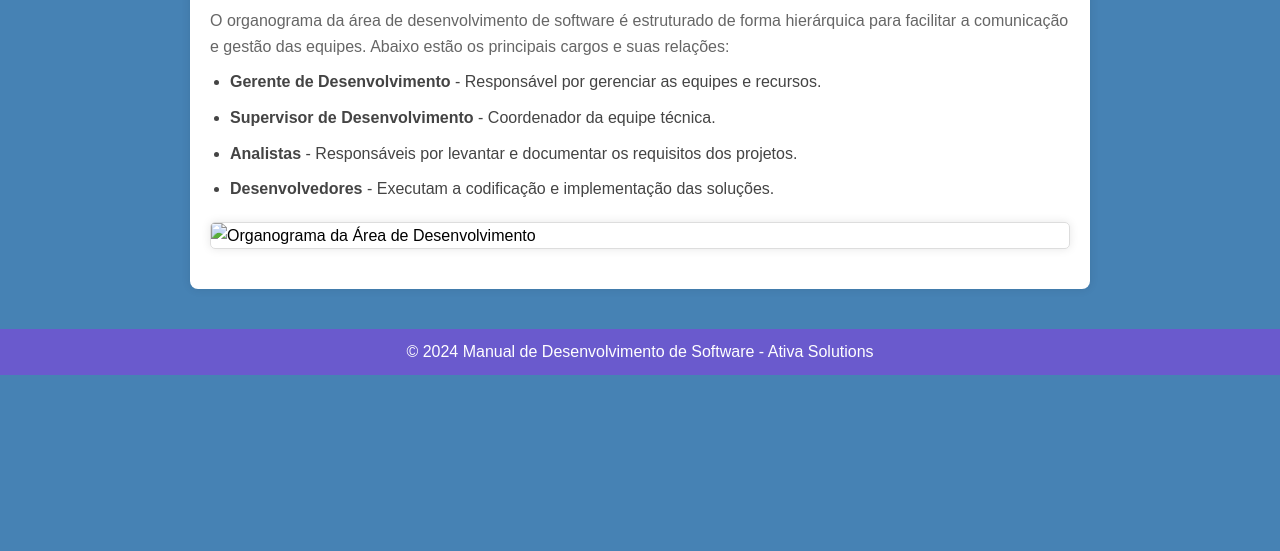
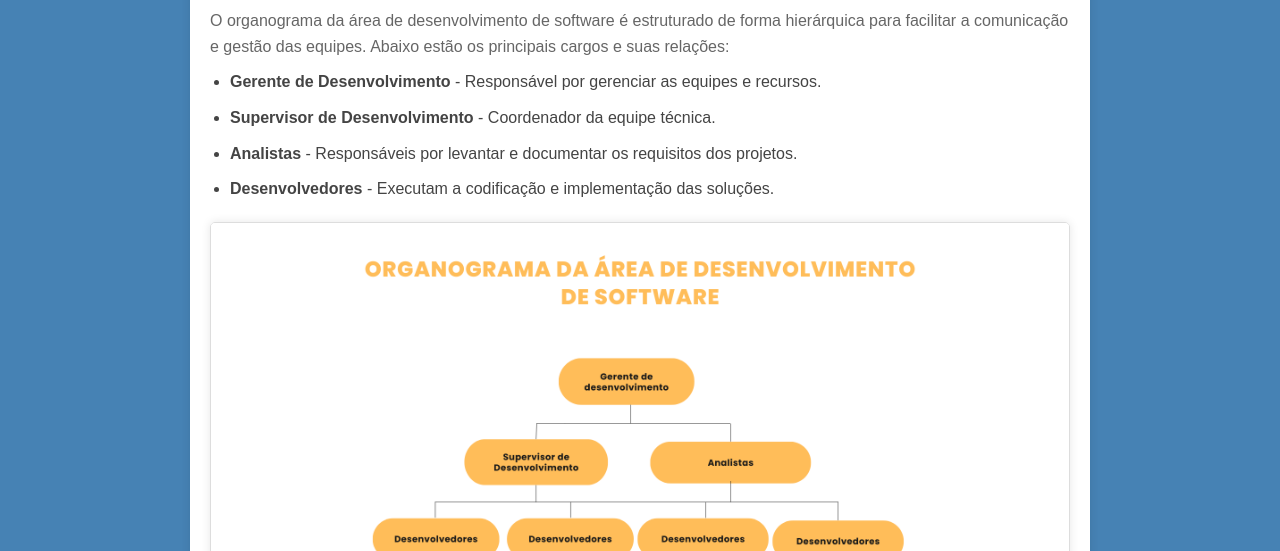
Before and after one commit to JooHelder/AtvWeb, a plain HTML site: page index.html in a window 1280 px wide. Shown: the part 249-800 px from the top of the page. Drawn offline with Linux system fonts and the light colour scheme.

Commit message:
organograma adicionado

```diff
--- a/index.html
+++ b/index.html
@@ -30,7 +30,7 @@
             <li><strong>Analistas</strong> - Responsáveis por levantar e documentar os requisitos dos projetos.</li>
             <li><strong>Desenvolvedores</strong> - Executam a codificação e implementação das soluções.</li>
         </ul>
-        <img src="organograma.png" alt="Organograma da Área de Desenvolvimento" class="organograma">
+        <img src="Gerende de desenvolvimento.png" alt="Organograma da Área de Desenvolvimento" class="organograma">
     </section>
     <section id="descricao">
         <h2>Descrição dos Cargos</h2>
```
Also changed, not shown: Gerende de desenvolvimento.png (added).
